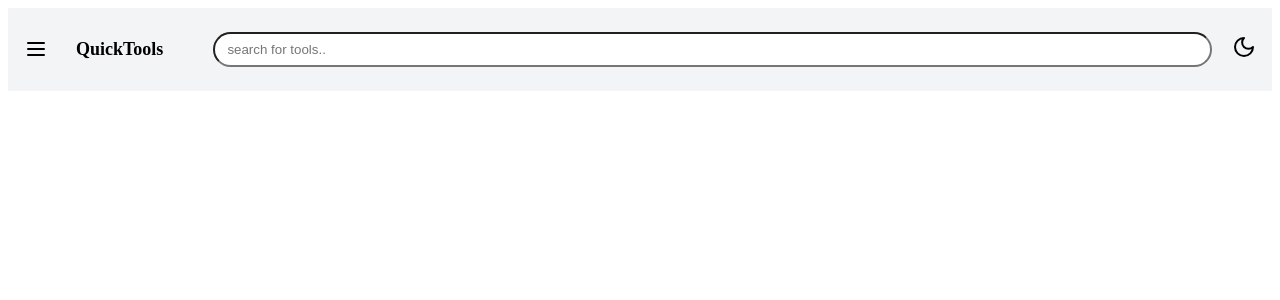
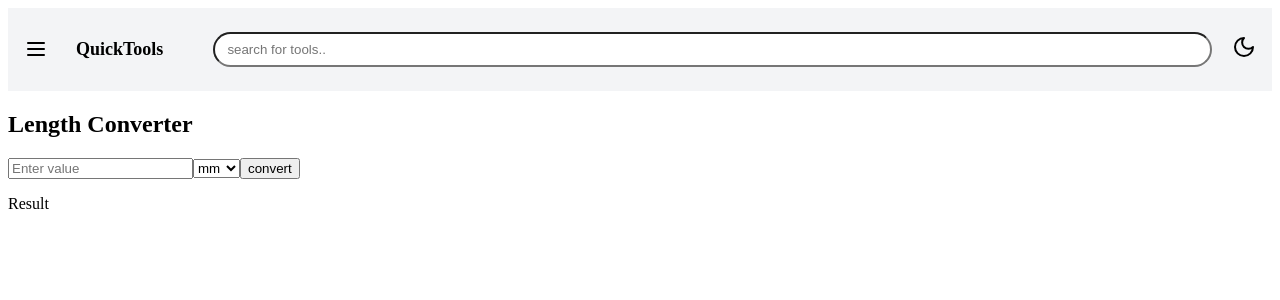
Before and after one commit to Abhishek-bramhawale/QuickTools, a React (Vite) app in the folder Frontend/: page /lengthconverter in a window 1280 px wide. Before the commit this address had no page. Shown: the top 300 px of the page. Built offline with nearby package versions, Linux system fonts and the light colour scheme.

Commit message:
length conv update

```diff
--- a/Frontend/src/App.jsx
+++ b/Frontend/src/App.jsx
@@ -8,6 +8,7 @@ import PasswordGenerator from "./components/PasswordGenerator.jsx";
 import Calculator from "./components/Calculator.jsx"
 import AgeCalculator from "./components/AgeCalculator.jsx"
 import TempConverter from "./components/TempConverter.jsx"
+import LengthConverter from "./components/LengthConverter.jsx"
 
 import currency from "./images/currency.png";
 import temp from "./images/temp.png";
@@ -29,7 +30,7 @@ function App() {
   const converters = [
     { title: "Currency Converter", img: currency },
     { title: "Temperature Converter", img: temp, path: "/temperatureconverter" },
-    { title: "Length Converter", img: length },
+    { title: "Length Converter", img: length, path: "/lengthconverter" },
     { title: "Weight Converter", img: weight },
     { title: "Speed Converter", img: speed },
     { title: "Volume Converter", img: volume },
@@ -69,6 +70,7 @@ function App() {
         <Route path="/calculator" element={<Calculator />} />
         <Route path="/agecal" element={<AgeCalculator />} />
         <Route path="/temperatureconverter" element={<TempConverter />} />
+        <Route path="/lengthconverter" element={<LengthConverter />} />
       </Routes>
     </Router>
   );
--- /dev/null
+++ b/Frontend/src/components/LengthConverter.jsx
@@ -0,0 +1,23 @@
+import React from "react"
+
+export default function LengthConverter() {
+    return (
+        <>
+            <div>
+                <h2>Length Converter</h2>
+                <input type="number" placeholder="Enter value"/>
+                <select name="" id="">
+                    <option value="">mm</option>
+                    <option value="">km</option>
+                    <option value="">inch</option>
+                    <option value="">ft</option>
+                    <option value="">Yd</option>
+                    <option value="">mile</option>
+
+                </select>
+                <button>convert</button>
+                <p>Result</p>
+            </div>
+        </>
+    )
+}
```
